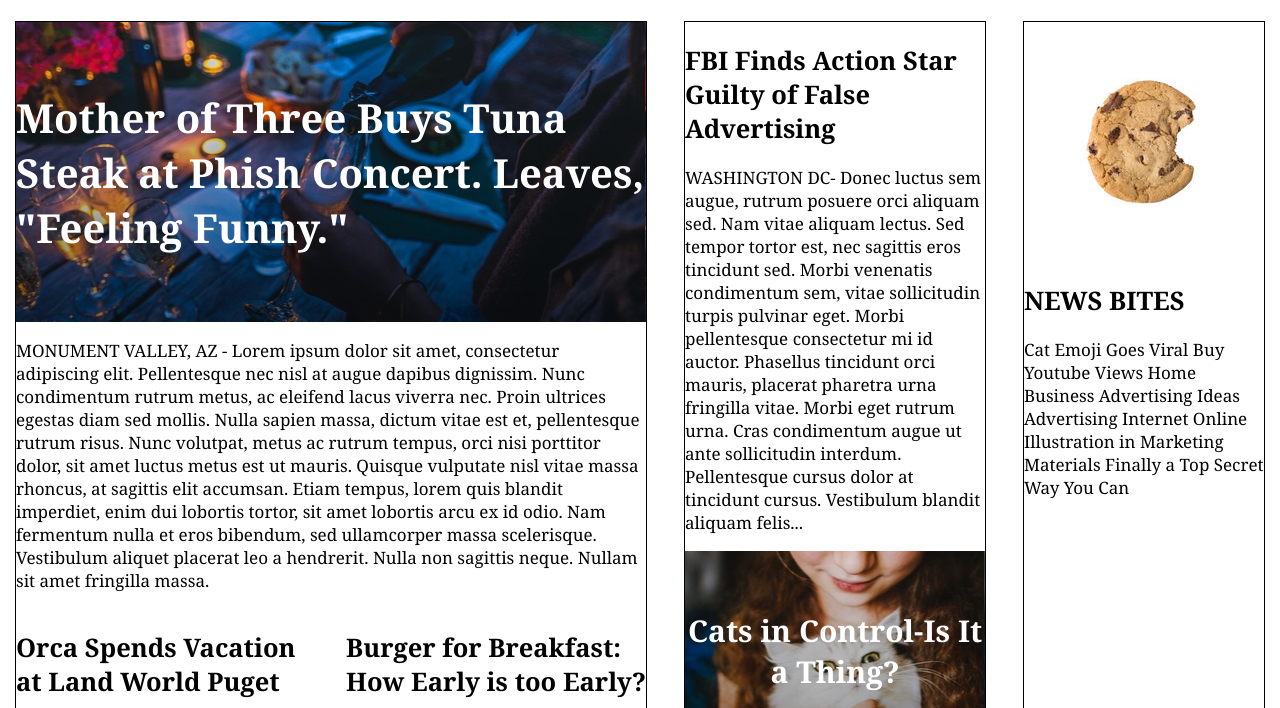
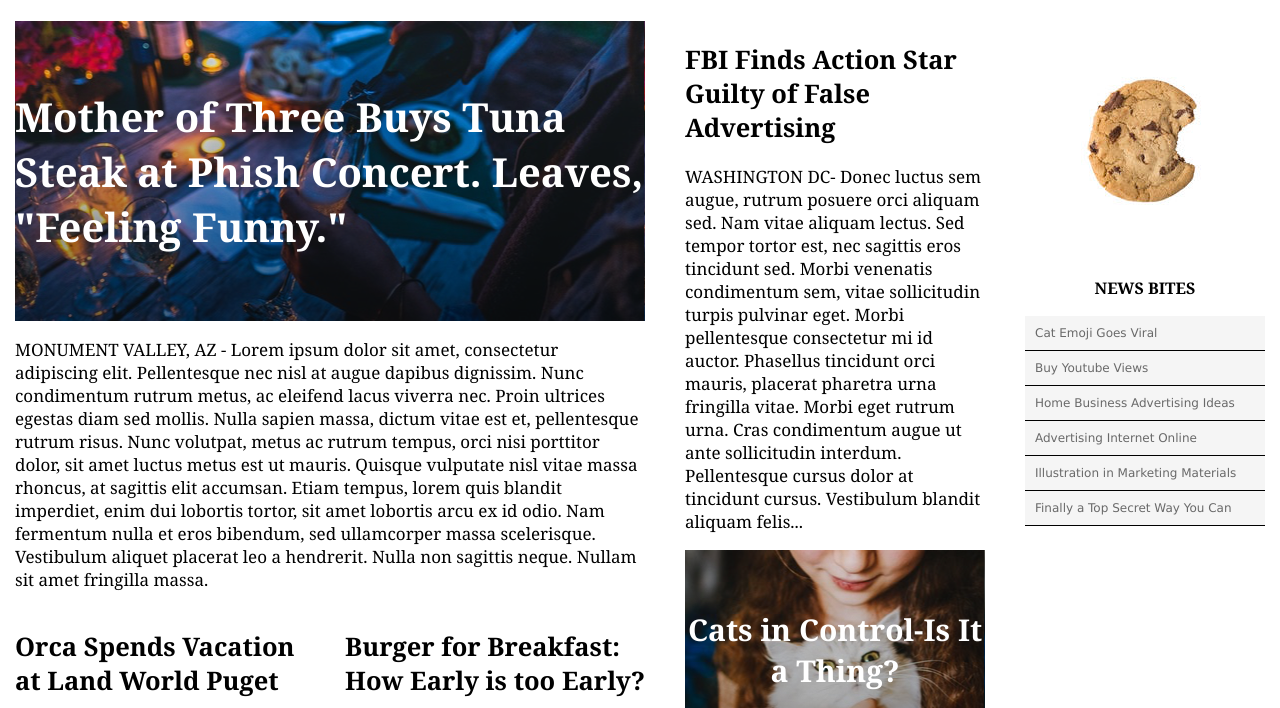
Before and after one commit to TwanSchipper/Times, a plain HTML site: page index.html in a window 1280 px wide. Shown: the part 92-800 px from the top of the page. Drawn offline with Linux system fonts and the light colour scheme.

Commit message:
news bites

```diff
--- a/index.html
+++ b/index.html
@@ -71,9 +71,17 @@
         <div class="column small">
           <img src="./resources/images/img-news-bite.png" />
           <article>
-                <h2>NEWS BITES</h2>
-              <p>Cat Emoji Goes Viral Buy Youtube Views Home Business Advertising Ideas Advertising Internet Online Illustration in Marketing Materials Finally a Top Secret Way You Can</p>
+                <h3>NEWS BITES</h3>
+                <ul class="news-bites">
+                  <li>Cat Emoji Goes Viral</li>
+                  <li>Buy Youtube Views</li>
+                  <li>Home Business Advertising Ideas</li>
+                  <li>Advertising Internet Online</li>
+                  <li>Illustration in Marketing Materials</li>
+                  <li>Finally a Top Secret Way You Can</li>
+                </ul>
           </article>
+
         </div>
       </div>
     </main>
--- a/resources/css/style.css
+++ b/resources/css/style.css
@@ -58,7 +58,6 @@
   display: flex;
   justify-content: flex-start;
   flex-direction: column;
-  border: 1px solid black;
   font-family: Georgia;
   font-size: 17px;
   color: black;
@@ -74,6 +73,12 @@
 
 .column.small {
   width: 240px;
+}
+
+.column.small h3 {
+  text-align: center;
+  font-size: 16px;
+  font-weight: bold;
 }
 
 .news-image {
@@ -130,3 +135,17 @@
   display: flex;
   align-items: center;
 }
+
+.news-bites {
+  padding-left: 0;
+}
+
+.news-bites li {
+  border-bottom: 1px solid #000;
+  list-style-type: none;
+  padding: 10px;
+  background-color: WhiteSmoke;
+  font-family: Verdana;
+  font-size: 12px;
+  color: DimGray;
+}
```
